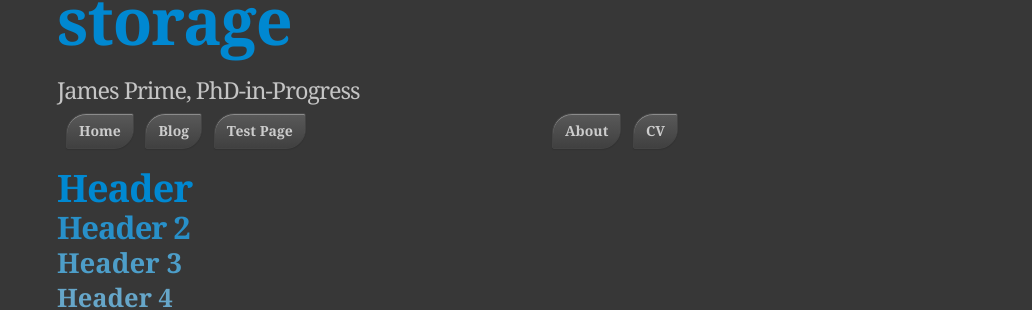
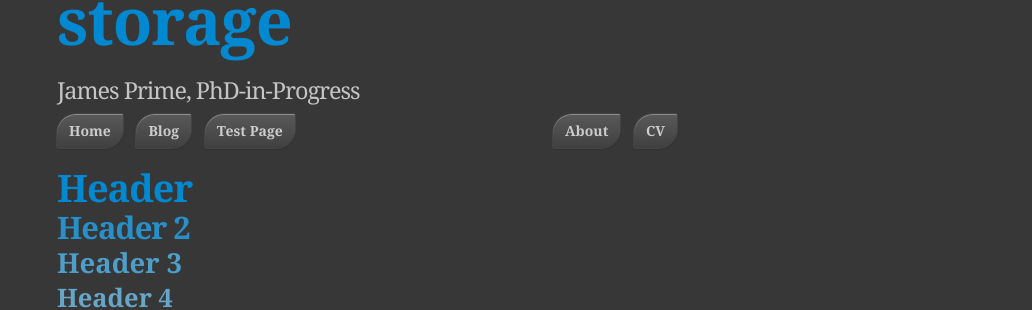
Before and after one commit to jamesprime/jamesprime.github.io, a Jekyll site: the page built from _pages/dhtest/index.md, in a window 1280 px wide. Shown: the part 165-475 px from the top of the page, without its empty margins (248-1280 px from the left). Built offline with Jekyll 4.4.1, drawn with Linux system fonts in a browser that asks for light colours; nearby versions of some CDN libraries; formulas are drawn with MathJax 3.

Commit message:
Updated _sass/uberduper.scss
Margin changes as further test to .banner stylings, continued

```diff
--- a/_sass/uberduper.scss
+++ b/_sass/uberduper.scss
@@ -267,7 +267,7 @@ div.slogan {
     .leftbuttons {
         position: fixed;
         left: 50%;
-        margin-left: -340px; // Lines up with content box's left edge
+        margin-left: -350px; // Lines up with content box's left edge
     }
 
     .rightbuttons {
```
